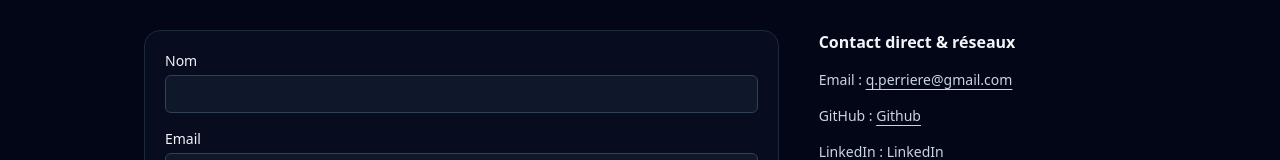
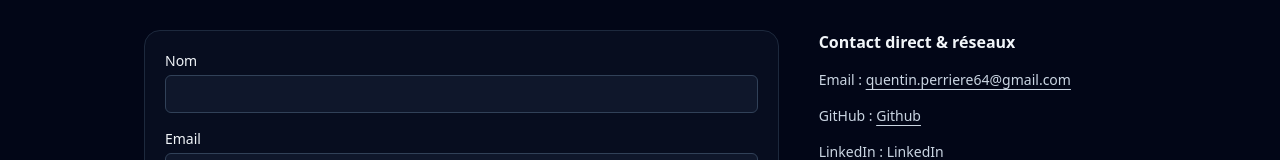
Before and after one commit to Trycky64/portfolio-V3, a Next.js app: page / in a window 1280 px wide. Shown: the part 3381-3541 px from the top of the page. Built offline with nearby package versions, Linux system fonts and the light colour scheme.

Commit message:
changed email adress

```diff
--- a/src/components/sections/contact-section.tsx
+++ b/src/components/sections/contact-section.tsx
@@ -139,8 +139,8 @@ export function ContactSection() {
             <h3 className="text-base font-semibold text-slate-100">Contact direct & réseaux</h3>
             <p>
               Email :{" "}
-              <a href="mailto:q.perriere@gmail.com" className="underline underline-offset-4 hover:text-qp-primary">
-                q.perriere@gmail.com
+              <a href="mailto:quentin.perriere64@gmail.com" className="underline underline-offset-4 hover:text-qp-primary">
+                quentin.perriere64@gmail.com
               </a>
             </p>
             <p>
```
